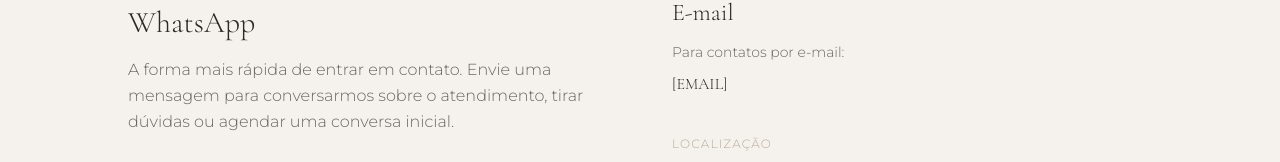
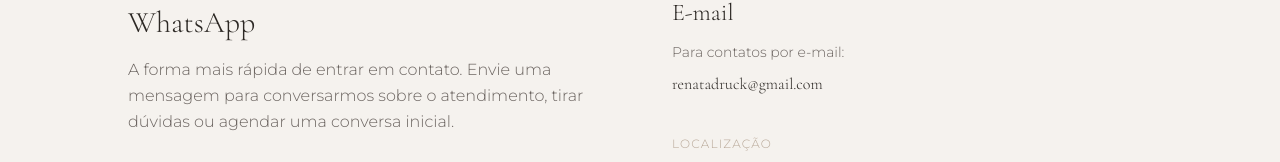
Before and after one commit to dvainsencher/website-renata-psicanalista, a React (Vite) app: page /#/contato in a window 1280 px wide. Shown: the part 479-641 px from the top of the page. Built offline with nearby package versions, Linux system fonts and the light colour scheme.

Commit message:
feat(contato): add contact email renatadruck@gmail.com

```diff
--- a/src/pages/Contato.jsx
+++ b/src/pages/Contato.jsx
@@ -49,10 +49,10 @@ export default function Contato() {
                 Para contatos por e-mail:
               </p>
               <a
-                href="mailto:[EMAIL]"
+                href="mailto:renatadruck@gmail.com"
                 className="font-serif text-warm hover:text-accent transition-colors duration-200"
               >
-                [EMAIL]
+                renatadruck@gmail.com
               </a>
             </div>
 
```
Also changed, not shown: 1 other file (tests, documents, lock files or other folders).
